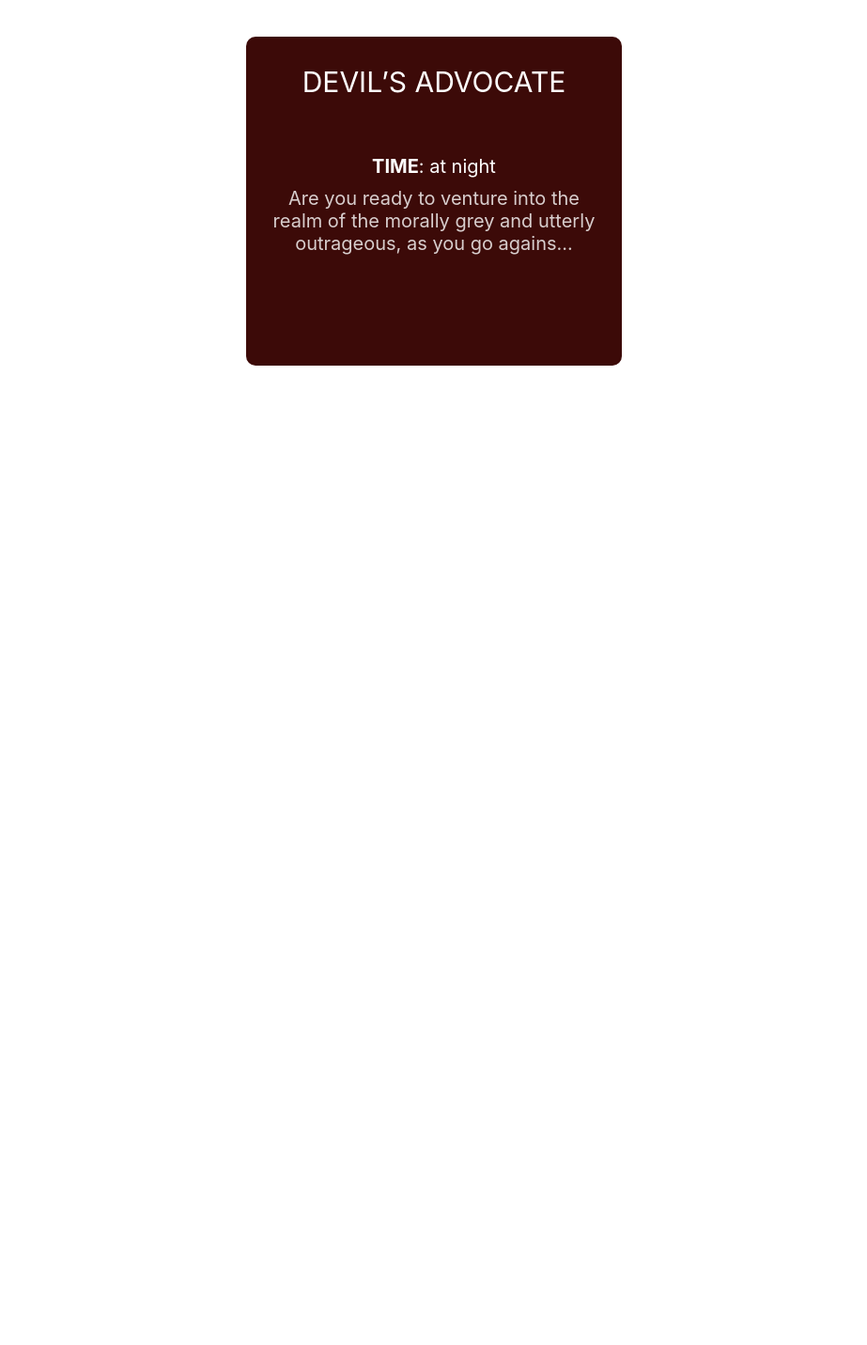
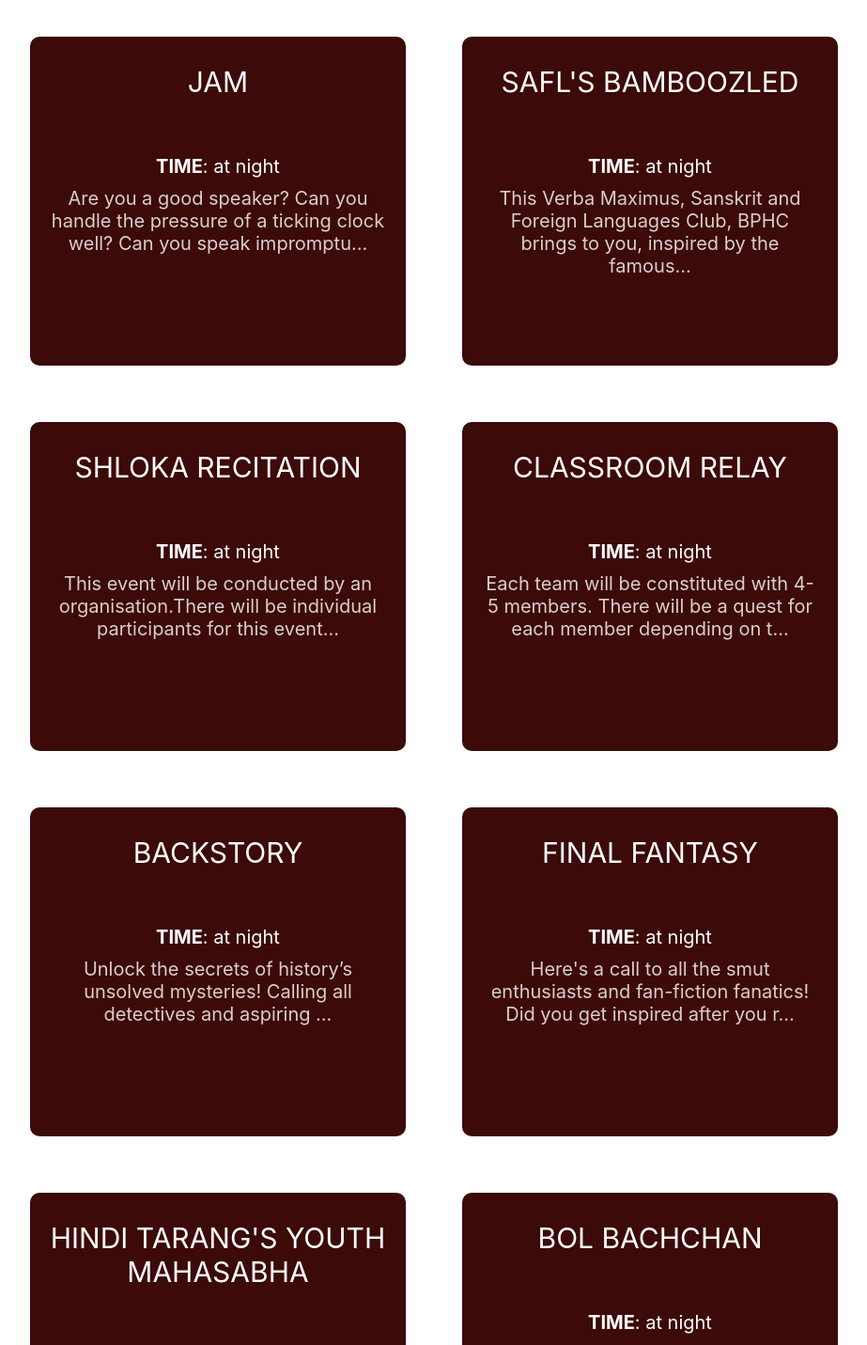
Before and after one commit to Swayam-Shree/VerbaMaximus24, a Next.js app: page /events in a window 1280 px wide. Shown: the part 1940-3371 px from the top of the page at 94% size, without its empty margins (178-1101 px from the left). Before the commit the page ends 2359 px from the top, so only its background shows below. Built offline with nearby package versions, Linux system fonts and the light colour scheme.

Commit message:
Update events

```diff
--- a/pages/events/index.js
+++ b/pages/events/index.js
@@ -55,10 +55,77 @@ const EventsPage = () => {
             time: "at night"
         },
         {
-            title: "DEVIL’S ADVOCATE",
-            desc: "Are you ready to venture into the realm of the morally grey and utterly outrageous, as you go against your own morals to defend your cause? If you feel you are good at defending your stand no matter what, suit up and get ready to play Devil’s Advocate.",
+            title: "JAM",
+            desc: `Are you a good speaker? Can you handle the pressure of a ticking clock well? Can you speak impromptu without faltering? Do you take pride in your communication capabilities? Behold…the stage is yours!
+
+            We bring to you BPHC’s JAM, Just A Minute, an interesting competition where you have only a minute to speak your mind. Oh—and also be pounced on by ten others for every single stutter and stammer. This is not a public-speaking contest or a debate-contest! A super-fun and challenging competition, we promise you fun, challenges and entertainment!
+            `,
             time: "at night"
-        }]
+        },
+        {
+            title: "Safl's BAMBOOZLED",
+            desc: `This Verba Maximus,  Sanskrit and Foreign Languages Club, BPHC brings to you, inspired by the famous sitcom F.R.I.E.N.D.S but with a few unique twists "𝑩𝒂𝒎𝒃𝒐𝒐𝒛𝒍𝒆𝒅".
+            Participate in teams of two and get ready for tons of fun as you battle it out in teams of two, solving puzzles, uncovering identities, and testing the limits of your problem solving skills as you and your partner advance through the levels, in the ultimate display of wits and teamplay.
+
+            And remember, the first rule of Bamboozled, is to not get bamboozled.
+            `,
+            time: "at night"
+        },
+        {
+            title: "Shloka Recitation",
+            desc: `This event will be conducted by an organisation.There will be individual participants for this event. They'll be asked to memorize a part of the wBhagavad Gita for the event. 3 judges from the organisation will be judging their recitation. Every participants will get 5 minutes for shloka recitation. Participants should know the reference of the shlokas. The participants will also be asked the explanation of the recited shlokas. The winners will be awarded with cash prizes.`,
+            time: "at night"
+        },
+        {
+            title: "CLASSROOM RELAY",
+            desc: `Each team will be constituted with 4-5 members. There will be a quest for each member depending on their position in the re-lay. Each task will be a clue for the succeeding task assigned to the next member. For example our first quest is deciphering the bahamani script for which they'll be given a dictionary pertaining to that language. The participants have to go through the dictionary and decipher the script which is also a clue for the next task which will be solved by the 2nd member. Ultimately after solving each quest which is linked consecutively the final quest will lead them to the final answer.
+            The team to come up with the answer in the shortest time will be the winner of the re-lay.
+            The quests could be of the following formats: Decipher the script, spell bee, charades (linguistic), chinese whisper, Identify the murderer
+            `,
+            time: "at night"
+        },
+        {
+            title: "Backstory",
+            desc: `Unlock the secrets of history’s unsolved mysteries!
+            Calling all detectives and aspiring sleuths to join us for a thrilling competition where participants will be given real life unsolved news pieces and tasked with writing a scenario that solves the mystery. Put your detective skills to the test and uncover the truth about some of history’s most intriguing unsolved cases. Register now for this one  event.
+            `,
+            time: "at night"
+        },
+        {
+            title: "FINAL FANTASY",
+            desc: `Here's a call to all the smut enthusiasts and fan-fiction fanatics! Did you get inspired after you read a piece by a connoisseur of the genre?
+            Have you ever thought about trying your hand at pg 18 content?
+            Ever had intrusive thoughts about starring 2 individuals from your campus in your unholy fan fics?
+            Ever wanted to delve into details of deep fantasies and unspeakable scenarios?
+
+            Give catharsis to the unspoken desires of your mind but with a twist.
+            Participate in this thrilling competition where you get to produce your own piece of erotic literature from our in house, campus friendly prompts!
+            `,
+            time: "at night"
+        },
+        {
+            title: "Hindi Tarang's YOUTH MAHASABHA ",
+            desc: `Youth Mahasabha, Hindi Tarang’s biggest debate competition is coming your way. Unlike formal parliamentary debates, this is a debate among popular logicians, theologians and jurists, all with a different sense of logic, who contribute their ideas to the public discourse of the debate.
+
+            We seek your participation in this round of intense brainstorming and add another feather to the ever-growing quilt of knowledge to the debate cum group discussion.
+
+            Position all the areas of intellect to operate as we take you through a rollercoaster of topics, tunnels of sociocultural issues. We will be exploring not only topics that explore situational dilemmas, philosophy, ethics, and economics we will also take you through the latest points cooking up on current and world affairs.
+            `,
+            time: "at night"
+        },
+        {
+            title: "BOL BACHCHAN",
+            desc: `
+            To all the music lovers, bilingualists and movie buffs; here is Bol Bachchan cordially inviting you to vibe and jam with other fans of Bollywood harmony! As we freshers recover from the Trauma of midterms and other exams, and seniors from their compres; here is a place where you can let your mind wander loose and play in teams to translate popular movie and song titles to various languages, guess amazing songs in a short span of time, and much more. Flaunt your skills with these songs in the intense rounds of contests. We at Hindi Tarang, bring you this fun and quirky game of semantics, translations, and guesses`,
+            time: "at night"
+        },
+        {
+            title: "Quiz",
+            desc: `Are you one of those inquisitive minds, having an urge to dive into the depths of knowledge about any and everything, be it books, culture, mythology or literature? Are you one of those who never leave any stone unturned to constantly learn and improve ? Do you think you have what it takes to compete with some of the brightest and aware minds? If your answer is yes, then you are at the right place. This Verba Maximus, ELAS and The Quiz Club in collaboration bring to you "THE LIT QUIZ". Come and join us for an exciting event to explore more, showcase your vast realm of knowledge and participate in a win-win situation because as it is rightly said - "You either win or you learn."
+            `,
+            time: "at night"
+        }
+    ]
     return (
         <div>
             <Head>
```
